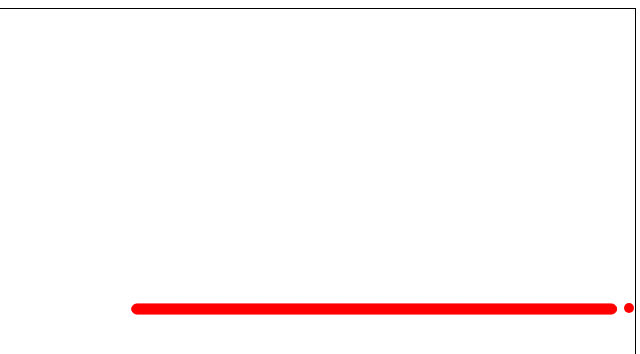
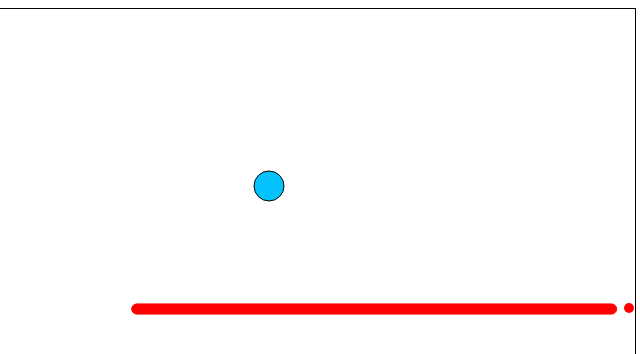
Before and after one commit to Luke004/line-duel, a plain HTML site: page index.html in a window 1280 px wide. Shown: the top 354 px of the page, 174-814 px from the left. Drawn offline with Linux system fonts and the light colour scheme.

Commit message:
add 4 items

```diff
--- a/gameLogic.js
+++ b/gameLogic.js
@@ -1,4 +1,4 @@
-function createPlayerElement(name, color, size){
+function createPlayerElement(name, color, size) {
     // create player circle div
     let div = document.createElement("div")
     div.id = name
@@ -28,15 +28,53 @@ function handleBorderCollisions(canvas, player) {
     }
 }
 
-function randomChooseNewDirection(dir1, dir2) {
-    let val = Math.random() * 1;
-    if (val > 0.5) return dir1
-    return dir2
+function spaceIsFree(ctx, x, y, radius) {
+    let array_size = radius * 2 * 4     // this is the size that one array will have
+    let data = new Uint8ClampedArray(array_size * 2)    // save space for 2 arrays (vertical + horizontal)
+    data.set(ctx.getImageData(x - radius, y, radius * 2, 1).data)      // horizontal
+    data.set(ctx.getImageData(x, y - radius, 1, radius * 2).data, array_size)      // vertical
+
+    let b_spaceIsFree = true
+    data.forEach((pixel) => {
+        if (pixel != 0) {
+            b_spaceIsFree = false
+            return
+        }
+    })
+    return b_spaceIsFree
 }
 
+function randomIntFromInterval(min, max) { // min and max included
+    return Math.floor(Math.random() * (max - min + 1) + min)
+}
+
+function distance(x1, y1, x2, y2) {
+    let a = x1 - x2
+    let b = y1 - y2
+    return Math.sqrt(a * a + b * b)
+}
+
+/* Checks a pixel in the canvas if it is colliding with a trail (red, blue or green) */
+function checkTrailCollisions(ctx, x, y, data) {
+    if (data[0] == 255 && data[1] == 0 && data[2] == 0) gameOver = true     // player crashed into red trail
+    if (data[0] == 0 && data[1] == 0 && data[2] == 255) gameOver = true       // player crashed into blue trail
+    if (data[0] == 0 && data[1] == 255 && data[2] == 0) gameOver = true       // player crashed into blue trail
+}
+
+function drawCircle(ctx, x, y, size, fillColor, strokeColor) {
+    ctx.beginPath()
+    ctx.arc(x, y, size, 0, 2 * Math.PI)
+    ctx.fillStyle = fillColor
+    ctx.fill()
+    ctx.strokeStyle = strokeColor
+    ctx.stroke()
+}
+
+/*
 function intersectRect(r1, r2) {
     return !(r2.left > r1.right ||
         r2.right < r1.left ||
         r2.top > r1.bottom ||
-        r2.bottom < r1.top);
+        r2.bottom < r1.top)
 }
+*/
--- a/index.html
+++ b/index.html
@@ -21,6 +21,7 @@
 <script src="keyInput.js"></script>
 <script src="gameLogic.js"></script>
 <script src="canvas.js"></script>
+<script src="items.js"></script>
 <script src="player.js"></script>
 <script src="main.js"></script>
 
--- /dev/null
+++ b/items.js
@@ -0,0 +1,96 @@
+const ITEM_SIZE = 15
+
+var items = []
+
+function spawnItem(ctx, x, y, type) {
+    let itemColor
+    switch (type) {
+        case "speed":
+            itemColor = "rgb(252, 186, 3)"      // yellow
+            break
+        case "slow":
+            itemColor = "rgb(252, 107, 3)"      // orange
+            break
+        case "big":
+            itemColor = "rgb(128, 3, 252)"      // violet
+            break
+        case "small":
+            itemColor = "rgb(3, 194, 252)"      // lightblue
+            break
+    }
+    // draw the item
+    drawCircle(ctx, x, y, ITEM_SIZE, itemColor, "black")
+    // add to items list
+    items.push({ x: x, y: y })
+}
+
+/* Checks a pixel in the canvas if it is colliding with an item */
+function checkItemCollisions(ctx, player, data) {
+    let itemFound = false
+    // rgb(252, 186, 3) = "speed"
+    if (data[0] == 252 && data[1] == 186 && data[2] == 3) {
+        player.currentSpeed += 0.025
+        player.rotateSpeed += 0.025
+        itemFound = true
+    }
+    // rgb(252, 107, 3) = "slow"
+    else if (data[0] == 252 && data[1] == 107 && data[2] == 3) {
+        player.currentSpeed -= 0.025
+        player.rotateSpeed -= 0.025
+        itemFound = true
+    }
+    // rgb(128, 3, 252) = "big"
+    else if (data[0] == 128 && data[1] == 3 && data[2] == 252) {
+        player.currentSize += 1
+        itemFound = true
+    }
+    // rgb(3, 194, 252) = "small"
+    else if (data[0] == 3 && data[1] == 194 && data[2] == 252) {
+        player.currentSize -= 1
+        itemFound = true
+    }
+
+    if (itemFound) {
+        // look for the item and remove it
+        for (let i = 0; i < items.length; ++i) {
+            if (distance(items[i].x, items[i].y, player.x, player.y) < ITEM_SIZE) {
+                // draw a white circle above the item which makes it dissapear
+                drawCircle(ctx, items[i].x, items[i].y, ITEM_SIZE + 1, "white", "white")
+                // remove the item from list
+                items.splice(i, 1)
+                return
+            }
+        }
+    }
+}
+
+function spawnRandomItems(ctx) {
+    let maxX = canvas.width - ITEM_SIZE,
+        maxY = canvas.height - ITEM_SIZE,
+        minX = 0 + ITEM_SIZE,
+        minY = minX
+
+    setInterval(function () {
+        let newX = randomIntFromInterval(minX, maxX)
+        let newY = randomIntFromInterval(minY, maxY)
+        if (spaceIsFree(ctx, newX, newY, ITEM_SIZE)) {
+            let newItem
+            let randomItemIndex = randomIntFromInterval(1, 4)
+            switch (randomItemIndex) {
+                case 1:
+                    newItem = "speed"
+                    break
+                case 2:
+                    newItem = "slow"
+                    break
+                case 3:
+                    newItem = "big"
+                    break
+                case 4:
+                    newItem = "small"
+                    break
+            }
+            spawnItem(ctx, newX, newY, newItem)
+        }
+    }, 3000)
+}
--- a/keyInput.js
+++ b/keyInput.js
@@ -2,7 +2,7 @@ function keydown(event) {
     event.preventDefault()
     players.forEach((player) => {
         player.onKeyDown(event.keyCode)
-    });
+    })
 }
 
 
@@ -10,7 +10,7 @@ function keyup(event) {
     event.preventDefault()
     players.forEach((player) => {
         player.onKeyRelease(event.keyCode)
-    });
+    })
 }
 
 
--- a/main.js
+++ b/main.js
@@ -1,12 +1,16 @@
 var canvas = new Canvas(800, 600)
 
 var players = []
+var gameOver = false
 
-players.push(new Player("Lukas", "red", canvas.width / 2 - 100, canvas.height / 2))
-//players.push(new Player("Lukas2", "blue", canvas.width / 2 + 100, canvas.height / 2))
-//players.push(new Player("Lukas3", "green", canvas.width / 2 + 150, canvas.height / 2))
+function init() {
+    players.push(new Player("Lukas", "red", canvas.width / 2 - 100, canvas.height / 2))
+    //players.push(new Player("Lukas2", "blue", canvas.width / 2 + 100, canvas.height / 2))
+    //players.push(new Player("Lukas3", "green", canvas.width / 2 + 150, canvas.height / 2))
 
-var gameOver = false
+    spawnRandomItems(canvas.ctx)
+}
+init()
 
 function update(progress) {
     if (gameOver) return
--- a/player.js
+++ b/player.js
@@ -64,23 +64,23 @@ class Player {
                 y: this.y
             })
         }
-        // basic collision detection
+        // data is the current pixel that is in the middle of the players arc
+        // this is now used to check for collisions with trails and items
         let data = ctx.getImageData(this.x, this.y, 1, 1).data
-        if (data[0] != 0) gameOver = true
+
+        checkTrailCollisions(ctx, this.x, this.y, data)
+
+        // item collision detection
+        checkItemCollisions(ctx, this, data)
     }
 
     draw(ctx) {
         if (this.positions.length > this.currentSize * 2) {
             if (!this.noDrawKeyPressed) {
                 // draw the player's trail
-                ctx.beginPath()
                 let next = this.positions[0]
                 this.positions.splice(0, 1)
-                ctx.arc(next.x, next.y, this.currentSize, 0, 2 * Math.PI)
-                ctx.fillStyle = this.color
-                ctx.fill()
-                ctx.strokeStyle = this.color
-                ctx.stroke()
+                drawCircle(ctx, next.x, next.y, this.currentSize, this.color, this.color)
             }
         }
     }
```
